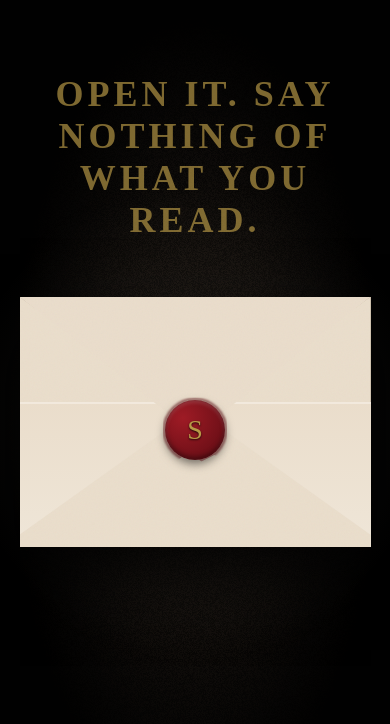
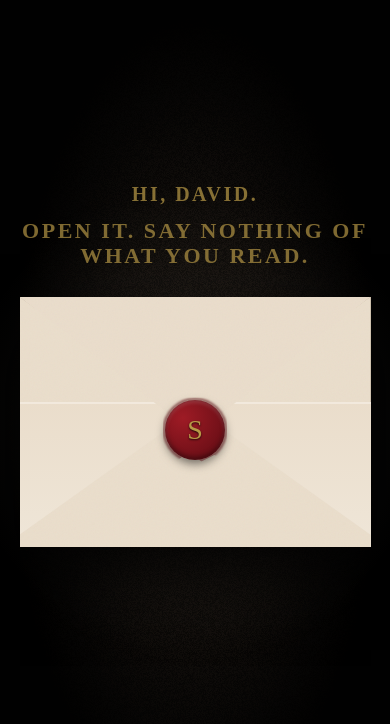
Before and after one commit to Wenga/MafiaNightDinner, a plain HTML site: page index.html in a window 390 px wide. Drawn offline with nearby package versions, Linux system fonts and the light colour scheme; animation ran at ten frames a second; a web font is replaced by a local one.

Commit message:
added greeting

```diff
--- a/index.html
+++ b/index.html
@@ -37,12 +37,14 @@
             color: var(--ink);
             font-family: 'Cormorant Garamond', serif;
             min-height: 100vh;
+            min-height: 100svh;
             display: flex;
             justify-content: center;
             align-items: center;
             overflow: hidden;
             -webkit-font-smoothing: antialiased;
             touch-action: manipulation;
+            padding: 24px 16px;
         }
 
 
@@ -76,6 +78,9 @@
             z-index: 10;
             width: 90vw;
             max-width: 420px;
+            display: flex;
+            justify-content: center;
+            align-items: center;
         }
 
         .stage {
@@ -422,16 +427,36 @@
             transform: translateY(-2px);
         }
 
-        .hint {
+        .guest-greeting {
             position: absolute;
-            bottom: calc(100% + 56px);
+            bottom: calc(100% + 128px);
             left: 50%;
             transform: translateX(-50%);
-            width: min(90vw, 900px);
+            width: min(calc(100vw - 32px), 900px);
             font-family: 'Italiana', serif;
             font-weight: 600;
             color: var(--gold);
-            font-size: 36px;
+            font-size: clamp(22px, 4vw, 32px);
+            line-height: 1.1;
+            letter-spacing: 4px;
+            text-transform: uppercase;
+            opacity: 0.72;
+            z-index: 5;
+            pointer-events: none;
+            text-align: center;
+        }
+
+        .hint {
+            position: absolute;
+            bottom: calc(100% + 46px);
+            left: 50%;
+            transform: translateX(-50%);
+            width: min(calc(100vw - 32px), 900px);
+            font-family: 'Italiana', serif;
+            font-weight: 600;
+            color: var(--gold);
+            font-size: clamp(24px, 4.8vw, 36px);
+            line-height: 1.15;
             letter-spacing: 4px;
             text-transform: uppercase;
             opacity: 0.6;
@@ -446,9 +471,13 @@
             50% { opacity: 0.8; }
         }
 
+        .stage.is-opening ~ .guest-greeting,
         .stage.is-opening ~ .hint,
+        .stage.is-flap-open ~ .guest-greeting,
         .stage.is-flap-open ~ .hint,
+        .stage.is-closing-paper ~ .guest-greeting,
         .stage.is-closing-paper ~ .hint,
+        .stage.is-folding ~ .guest-greeting,
         .stage.is-folding ~ .hint {
             opacity: 0;
             transition: opacity 0.3s ease;
@@ -463,6 +492,18 @@
             .letter-modal { padding: 30px; width: 95vw; }
             .letter-body { font-size: 17px; }
             .letter-title { font-size: 20px; }
+            .guest-greeting {
+                bottom: calc(100% + 92px);
+                width: min(calc(100vw - 24px), 520px);
+                font-size: 20px;
+                letter-spacing: 2.5px;
+            }
+            .hint {
+                bottom: calc(100% + 28px);
+                width: min(calc(100vw - 24px), 520px);
+                font-size: 22px;
+                letter-spacing: 2.5px;
+            }
         }
     </style>
 </head>
@@ -485,6 +526,7 @@
             </div>
         </div>
 
+        <div class="guest-greeting" id="guest-greeting" vid="22">Hi, David.</div>
         <div class="hint" vid="22">Open it. Say nothing of what you read.</div>
     </div>
 
@@ -525,6 +567,7 @@
         const cinematicView = document.getElementById('cinematic-view');
         const closeBtn = document.getElementById('close-btn');
         const acceptBtn = document.getElementById('accept-btn');
+        const guestGreeting = document.getElementById('guest-greeting');
         const hint = document.querySelector('.hint');
         const roleText = document.getElementById('role-text');
         const roleNames = ['David', 'Luna', 'Ruofan', 'Jiaxin', 'Linya', 'Lu'];
@@ -585,6 +628,7 @@
         }
 
         const currentGuest = getCurrentGuestName(roleNames);
+        guestGreeting.textContent = `Hi, ${currentGuest}.`;
 
         stage.addEventListener('click', () => {
             if (
```
